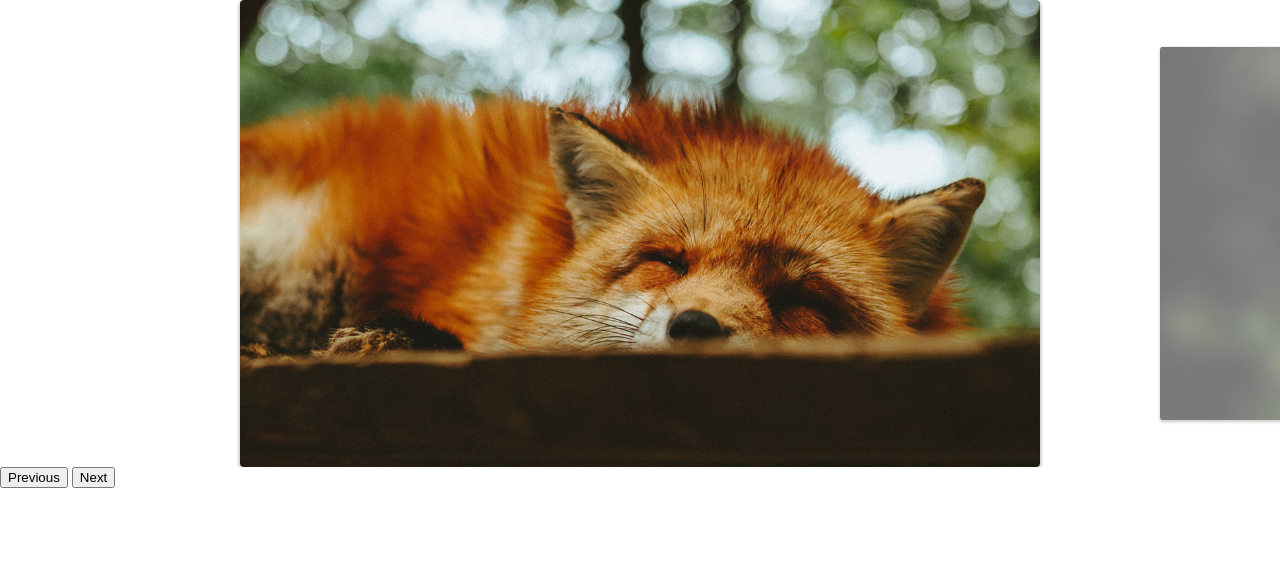
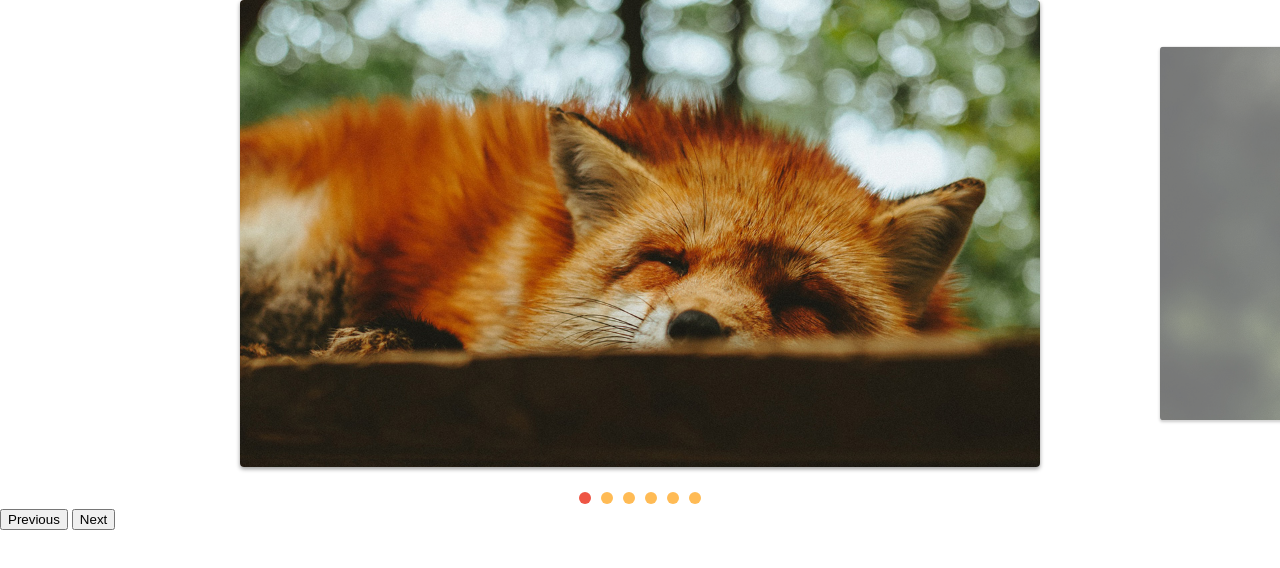
Before and after one commit to ericthmoritsuka/slideFotos, a plain HTML site: page index.html in a window 1280 px wide. Drawn offline with Linux system fonts and the light colour scheme.

Commit message:
adicionando navegacao alternativa

```diff
--- a/css/style.css
+++ b/css/style.css
@@ -42,3 +42,25 @@ img {
   opacity: 1;
   transform: scale(1);
 }
+
+[data-control="slide"] {
+  display: flex;
+  justify-content: center;
+  margin-top: 20px;
+}
+
+[data-control="slide"] li a {
+  display: block;
+  width: 12px;
+  height: 12px;
+  background: #FB5;
+  border-radius: 50%;
+  overflow: hidden;
+  text-indent: -999px;
+  margin: 5px;
+}
+
+[data-control="slide"] li.ativo a,
+[data-control="slide"] li a:hover {
+  background-color: #e54;
+}
--- a/js/script.js
+++ b/js/script.js
@@ -3,3 +3,4 @@ import { SlideNav } from "./slide.js";
 const slide = new SlideNav(".slide", ".slide-wrapper");
 slide.init();
 slide.addArrow(".prev", ".next");
+slide.addControl();
--- a/js/slide.js
+++ b/js/slide.js
@@ -10,6 +10,7 @@ export default class Slide {
       movement: 0,
     };
     this.activeClass = "ativo";
+    this.changeEvent = new Event("changeEvent");
   }
 
   transition(active) {
@@ -106,6 +107,7 @@ export default class Slide {
     this.slidesIndexNav(index);
     this.position.finalPosition = activeSlide.position;
     this.changeActiveClass();
+    this.wrapper.dispatchEvent(this.changeEvent);
   }
 
   changeActiveClass() {
@@ -156,6 +158,10 @@ export default class Slide {
 }
 
 export class SlideNav extends Slide {
+  constructor(slide, wrapper) {
+    super(slide, wrapper);
+    this.bindControlEvents();
+  }
   addArrow(previous, next) {
     this.previousElement = document.querySelector(previous);
     this.nextElement = document.querySelector(next);
@@ -166,4 +172,44 @@ export class SlideNav extends Slide {
     this.previousElement.addEventListener("click", this.activatePreviousSlide);
     this.nextElement.addEventListener("click", this.activateNextSlide);
   }
+
+  createControl() {
+    const control = document.createElement("ul");
+    control.dataset.control = "slide";
+    this.slideArray.forEach((item, index) => {
+      control.innerHTML += `<li><a href="#slide${index + 1}">${
+        index + 1
+      }</a></li>`;
+    });
+    this.wrapper.appendChild(control);
+    return control;
+  }
+
+  eventControl(item, index) {
+    item.addEventListener("click", (event) => {
+      event.preventDefault();
+      this.changeSlide(index);
+    });
+    this.wrapper.addEventListener("changeEvent", this.activeControlItem);
+  }
+
+  activeControlItem() {
+    this.controlArray.forEach((item) =>
+      item.classList.remove(this.activeClass)
+    );
+    this.controlArray[this.index.active].classList.add(this.activeClass);
+  }
+
+  addControl(customControl) {
+    this.control =
+      document.querySelector(customControl) || this.createControl();
+    this.controlArray = [...this.control.children];
+    this.activeControlItem();
+    this.controlArray.forEach(this.eventControl);
+  }
+
+  bindControlEvents() {
+    this.eventControl = this.eventControl.bind(this);
+    this.activeControlItem = this.activeControlItem.bind(this);
+  }
 }
```
